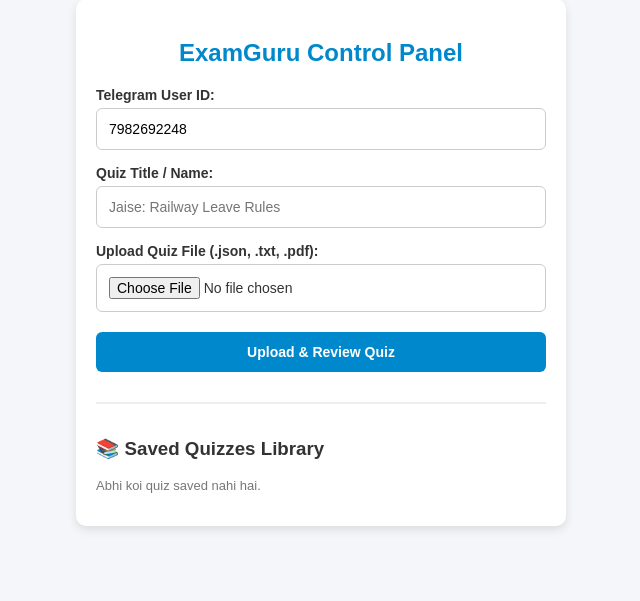
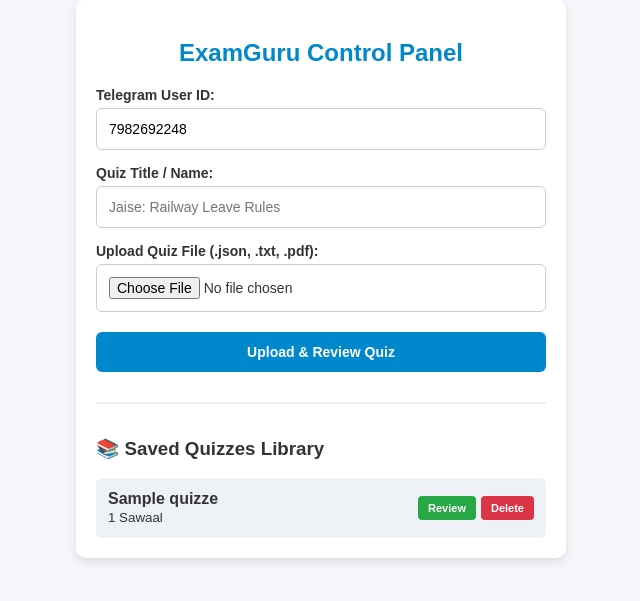
Before and after one commit to swiguru-quiz-bot/swiguru-quiz-bot, a Flask app: page / in a window 1280 px wide. Shown: the part 16-617 px from the top of the page, without its empty margins (319-959 px from the left). Run offline with Flask 3, Linux system fonts and the light colour scheme; a database or web service that is not in the repository returns one stand-in record (values such as "Sample title").

Commit message:
Add files via upload

```diff
--- a/app.py
+++ b/app.py
@@ -7,27 +7,34 @@ import os
 import requests
 from flask import Flask, request, render_template, redirect, url_for
 from pypdf import PdfReader
+from pymongo import MongoClient
 
 app = Flask(__name__)
 
-# Yahan apna BotFather wala token aur apna Telegram User ID daalein
+# --- अपनी डिटेल्स यहाँ भरें ---
 TELEGRAM_TOKEN = "8823022165:AAFo6Dq592mRSVP0-MNU646DdrKgprGMXF8"
 OWNER_TELEGRAM_ID = "7982692248"
 
-QUIZ_FILE_STORE = "quizzes.json"
+# MongoDB Connection (Render Environment Variable ya direct URI)
+MONGO_URI = os.getenv("MONGO_URI", "mongodb+srv://singhritesh194_db_user:0j802ayQz30qJqX@cluster0.p83irh9.mongodb.net/?appName=Cluster0")
+client = MongoClient(MONGO_URI)
+db = client["swiguru_quiz_db"]
+quizzes_collection = db["quizzes"]
 
 def load_quizzes():
-    if os.path.exists(QUIZ_FILE_STORE):
-        try:
-            with open(QUIZ_FILE_STORE, 'r', encoding='utf-8') as f:
-                return json.load(f)
-        except:
-            return {}
-    return {}
-
-def save_quizzes(quizzes):
-    with open(QUIZ_FILE_STORE, 'w', encoding='utf-8') as f:
-        json.dump(quizzes, f, ensure_ascii=False, indent=4)
+    try:
+        quizzes = {}
+        for doc in quizzes_collection.find():
+            q_id = str(doc["_id"])
+            quizzes[q_id] = {
+                "title": doc.get("title", "Untitled"),
+                "questions": doc.get("questions", []),
+                "created_at": doc.get("created_at", "")
+            }
+        return quizzes
+    except Exception as e:
+        print(f"DB Load Error: {e}")
+        return {}
 
 @app.route('/')
 def home():
@@ -62,16 +69,16 @@ def upload_quiz():
             questions = parse_text_regex(text_content)
 
         if not questions:
-            return "<h3>❌ Error: File se sawal nahi mil paye! Format check karein (Q1:, ✅ zaroor ho).</h3>"
+            return "<h3>❌ Error: File se sawal nahi mil paye! Format check karein.</h3>"
 
-        quizzes = load_quizzes()
         quiz_id = str(int(time.time()))
-        quizzes[quiz_id] = {
+        quiz_data = {
+            "_id": quiz_id,
             "title": quiz_title,
             "questions": questions,
             "created_at": time.strftime("%Y-%m-%d %H:%M:%S")
         }
-        save_quizzes(quizzes)
+        quizzes_collection.insert_one(quiz_data)
 
         return redirect(url_for('preview_quiz', quiz_id=quiz_id))
 
@@ -80,37 +87,65 @@ def upload_quiz():
 
 @app.route('/preview/<quiz_id>')
 def preview_quiz(quiz_id):
-    quizzes = load_quizzes()
-    if quiz_id not in quizzes:
+    doc = quizzes_collection.find_one({"_id": quiz_id})
+    if not doc:
         return "<h3>❌ Quiz nahi mili!</h3>"
-    quiz = quizzes[quiz_id]
+    quiz = {
+        "title": doc.get("title"),
+        "questions": doc.get("questions"),
+        "created_at": doc.get("created_at")
+    }
     return render_template('preview.html', quiz_id=quiz_id, quiz=quiz, owner_id=OWNER_TELEGRAM_ID)
 
 @app.route('/update-question/<quiz_id>/<int:q_index>', methods=['POST'])
 def update_question(quiz_id, q_index):
-    quizzes = load_quizzes()
-    if quiz_id in quizzes and 0 <= q_index < len(quizzes[quiz_id]['questions']):
+    doc = quizzes_collection.find_one({"_id": quiz_id})
+    if doc:
+        questions = doc.get("questions", [])
+        if 0 <= q_index < len(questions):
+            data = request.form
+            questions[q_index]['question'] = data.get('question')
+            questions[q_index]['options'] = [
+                data.get('opt0'), data.get('opt1'), data.get('opt2'), data.get('opt3')
+            ]
+            questions[q_index]['correct'] = int(data.get('correct'))
+            quizzes_collection.update_one({"_id": quiz_id}, {"$set": {"questions": questions}})
+    return redirect(url_for('preview_quiz', quiz_id=quiz_id))
+
+@app.route('/add-question/<quiz_id>', methods=['POST'])
+def add_question(quiz_id):
+    doc = quizzes_collection.find_one({"_id": quiz_id})
+    if doc:
+        questions = doc.get("questions", [])
         data = request.form
-        quizzes[quiz_id]['questions'][q_index]['question'] = data.get('question')
-        quizzes[quiz_id]['questions'][q_index]['options'] = [
-            data.get('opt0'), data.get('opt1'), data.get('opt2'), data.get('opt3')
-        ]
-        quizzes[quiz_id]['questions'][q_index]['correct'] = int(data.get('correct'))
-        save_quizzes(quizzes)
+        new_q = {
+            "question": data.get('question'),
+            "options": [data.get('opt0'), data.get('opt1'), data.get('opt2'), data.get('opt3')],
+            "correct": int(data.get('correct'))
+        }
+        questions.append(new_q)
+        quizzes_collection.update_one({"_id": quiz_id}, {"$set": {"questions": questions}})
     return redirect(url_for('preview_quiz', quiz_id=quiz_id))
 
 @app.route('/delete-question/<quiz_id>/<int:q_index>', methods=['POST'])
 def delete_question(quiz_id, q_index):
-    quizzes = load_quizzes()
-    if quiz_id in quizzes and 0 <= q_index < len(quizzes[quiz_id]['questions']):
-        quizzes[quiz_id]['questions'].pop(q_index)
-        save_quizzes(quizzes)
+    doc = quizzes_collection.find_one({"_id": quiz_id})
+    if doc:
+        questions = doc.get("questions", [])
+        if 0 <= q_index < len(questions):
+            questions.pop(q_index)
+            quizzes_collection.update_one({"_id": quiz_id}, {"$set": {"questions": questions}})
     return redirect(url_for('preview_quiz', quiz_id=quiz_id))
+
+@app.route('/delete-quiz/<quiz_id>', methods=['POST'])
+def delete_quiz(quiz_id):
+    quizzes_collection.delete_one({"_id": quiz_id})
+    return redirect(url_for('home'))
 
 @app.route('/play-group/<quiz_id>', methods=['POST'])
 def play_group(quiz_id):
-    quizzes = load_quizzes()
-    if quiz_id not in quizzes:
+    doc = quizzes_collection.find_one({"_id": quiz_id})
+    if not doc:
         return "<h3>❌ Quiz nahi mili!</h3>"
 
     target_group = request.form.get('group_id', '').strip()
@@ -118,9 +153,9 @@ def play_group(quiz_id):
     timer = int(timer_val) if timer_val.isdigit() else 35
 
     if not target_group:
-        return "<h3>❌ Kripya Telegram Group Username dalein (jaise @Swiquiz)!</h3>"
+        return "<h3>❌ Kripya Telegram Group Username dalein!</h3>"
 
-    questions = quizzes[quiz_id]['questions']
+    questions = doc.get('questions', [])
     if not questions:
         return "<h3>❌ Is quiz me ek bhi sawal nahi hai!</h3>"
 
@@ -161,9 +196,11 @@ def run_live_quiz(chat_id, questions, timer):
             print(f"Error sending poll: {e}")
 
         if (index + 1) % 10 == 0:
-            send_message(chat_id, f"📊 **Scoreboard / Progress Update**\n-----------------------------------\n👉 Abhi tak **{index + 1}** sawal poore ho chuke hain (Kul {total_q} me se).\n\nAgle 10 sawal shuru ho rahe hain!")
+            score_msg = f"📊 *Scoreboard / Progress Update*\n-----------------------------------\n👉 Abhi tak *{index + 1}* sawal poore ho chuke hain (Kul {total_q} me se).\n\nAgle 10 sawal shuru ho rahe hain!"
+            send_message(chat_id, score_msg)
+            time.sleep(2)
 
-    send_message(chat_id, f"🏆 **Quiz Samapt Hui!** Sabhi {total_q} sawal poore ho chuke hain.")
+    send_message(chat_id, f"🏆 *Quiz Samapt Hui!* Sabhi {total_q} sawal poore ho chuke hain.")
 
 def send_message(chat_id, text):
     url = f"https://api.telegram.org/bot{TELEGRAM_TOKEN}/sendMessage"
@@ -171,7 +208,7 @@ def send_message(chat_id, text):
     try:
         requests.post(url, data=payload)
     except Exception as e:
-        print(f"Error sending message: {e}")
+        print(f"Error message error: {e}")
 
 def parse_text_regex(text):
     parsed = []
@@ -180,12 +217,14 @@ def parse_text_regex(text):
         raw_blocks = [text]
 
     for block in raw_blocks:
-        lines = [line.strip() for line in block.split('\n') if line.strip()]
+        lines = [line.string.strip() if hasattr(line, 'string') else line.strip() for line in block.split('\n') if line.strip()]
+        # Simple cleanup
+        lines = [l for l in block.split('\n') if l.strip()]
         if len(lines) < 5:
             continue
-        q_line = lines[0]
+        q_line = lines[0].strip()
         q_text = re.sub(r'^Q\d+[:\.]\s*', '', q_line).strip()
-        options = lines[1:5]
+        options = [o.strip() for o in lines[1:5]]
         correct_idx = 0
         cleaned_opts = []
         for i, opt in enumerate(options):
--- a/requirements.txt
+++ b/requirements.txt
@@ -3,3 +3,4 @@ python-telegram-bot
 pypdf
 gunicorn
 requests
+pymongo
--- a/templates/index.html
+++ b/templates/index.html
@@ -14,7 +14,9 @@
         button:hover { background: #006699; }
         .quiz-list { margin-top: 30px; border-top: 2px solid #eee; padding-top: 15px; }
         .quiz-item { background: #eef2f7; padding: 12px; border-radius: 6px; margin-top: 10px; display: flex; justify-content: space-between; align-items: center; }
-        .quiz-item a { text-decoration: none; background: #28a745; color: white; padding: 6px 12px; border-radius: 4px; font-size: 12px; font-weight: bold; }
+        .quiz-actions { display: flex; gap: 5px; }
+        .quiz-item a { text-decoration: none; background: #28a745; color: white; padding: 6px 10px; border-radius: 4px; font-size: 11px; font-weight: bold; }
+        .quiz-item button { background: #dc3545; color: white; border: none; padding: 6px 10px; border-radius: 4px; font-size: 11px; font-weight: bold; margin-top: 0; cursor: pointer; width: auto; }
     </style>
 </head>
 <body>
@@ -42,7 +44,12 @@
                         <strong>{{ q_data.title }}</strong><br>
                         <small>{{ q_data.questions|length }} Sawaal</small>
                     </div>
-                    <a href="/preview/{{ q_id }}">Review / Play</a>
+                    <div class="quiz-actions">
+                        <a href="/preview/{{ q_id }}">Review</a>
+                        <form action="/delete-quiz/{{ q_id }}" method="POST" style="margin:0;">
+                            <button type="submit" onclick="return confirm('Kya aap poori quiz delete karna chahte hain?');">Delete</button>
+                        </form>
+                    </div>
                 </div>
                 {% endfor %}
             {% else %}
```
Also changed, not shown: templates/preview.html (+31 -2 lines).
